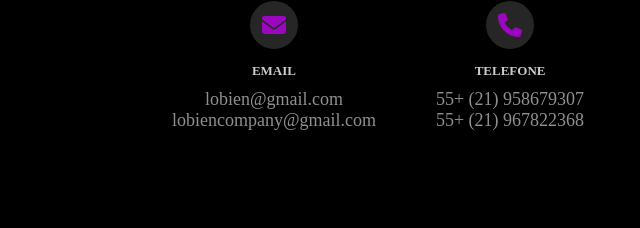
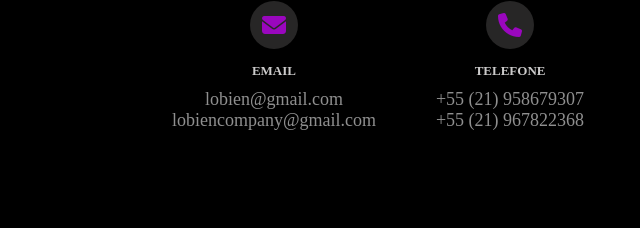
Before and after one commit to gooddri/teamLobien, a plain HTML site: page contato.html in a window 1280 px wide. Shown: the part 337-565 px from the top of the page, 124-764 px from the left. Drawn offline with Linux system fonts and the light colour scheme.

Commit message:
Update contato.html

```diff
--- a/contato.html
+++ b/contato.html
@@ -51,8 +51,8 @@
             <div class="icones">
                 <i class="fas fa-phone"></i>
                 <h3>TELEFONE</h3>
-                <p>55+ (21) 958679307</p>
-                <p>55+ (21) 967822368</p>
+                <p>+55 (21) 958679307</p>
+                <p>+55 (21) 967822368</p>
             </div>
 
             <div class="icones">
```
